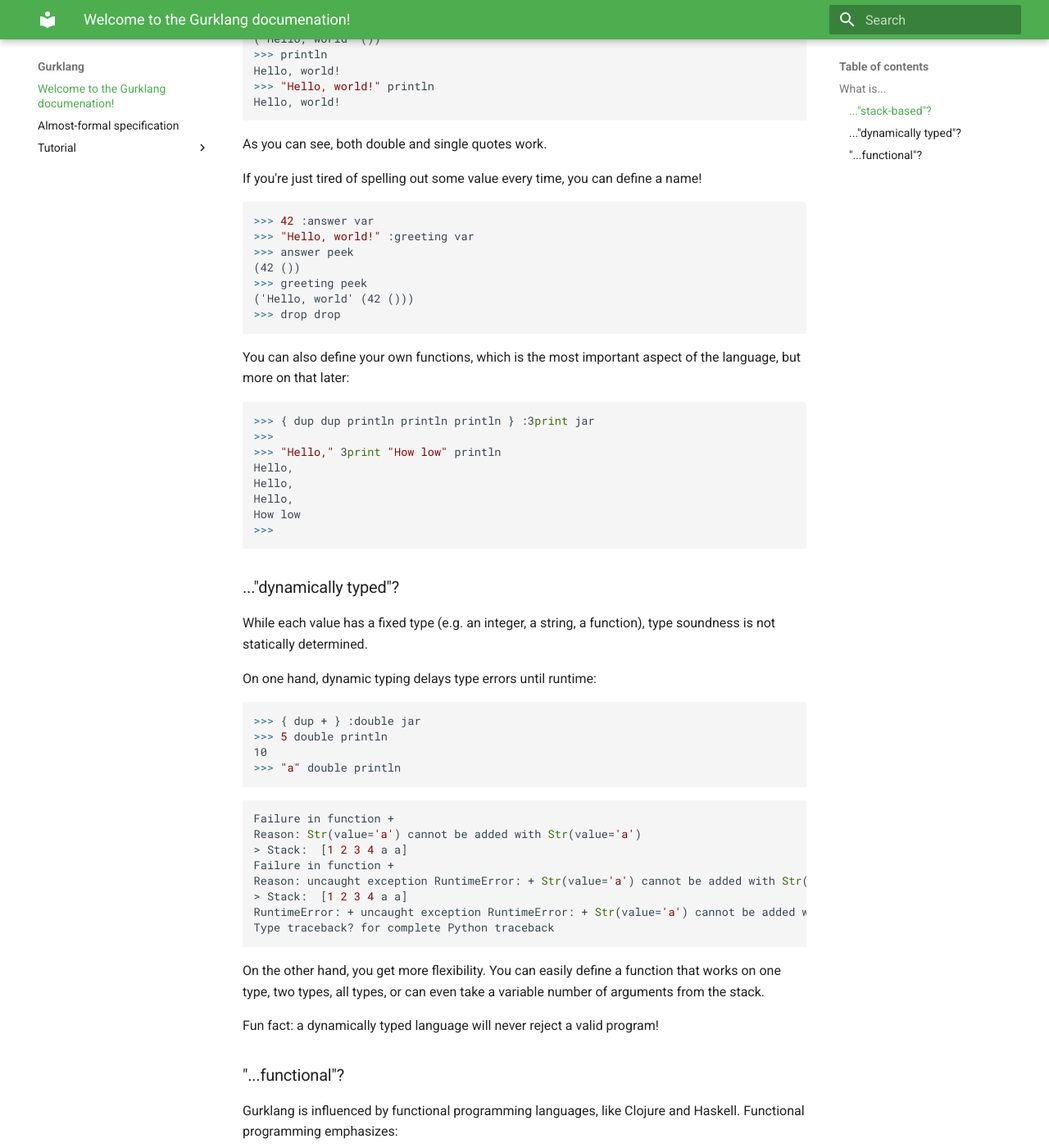
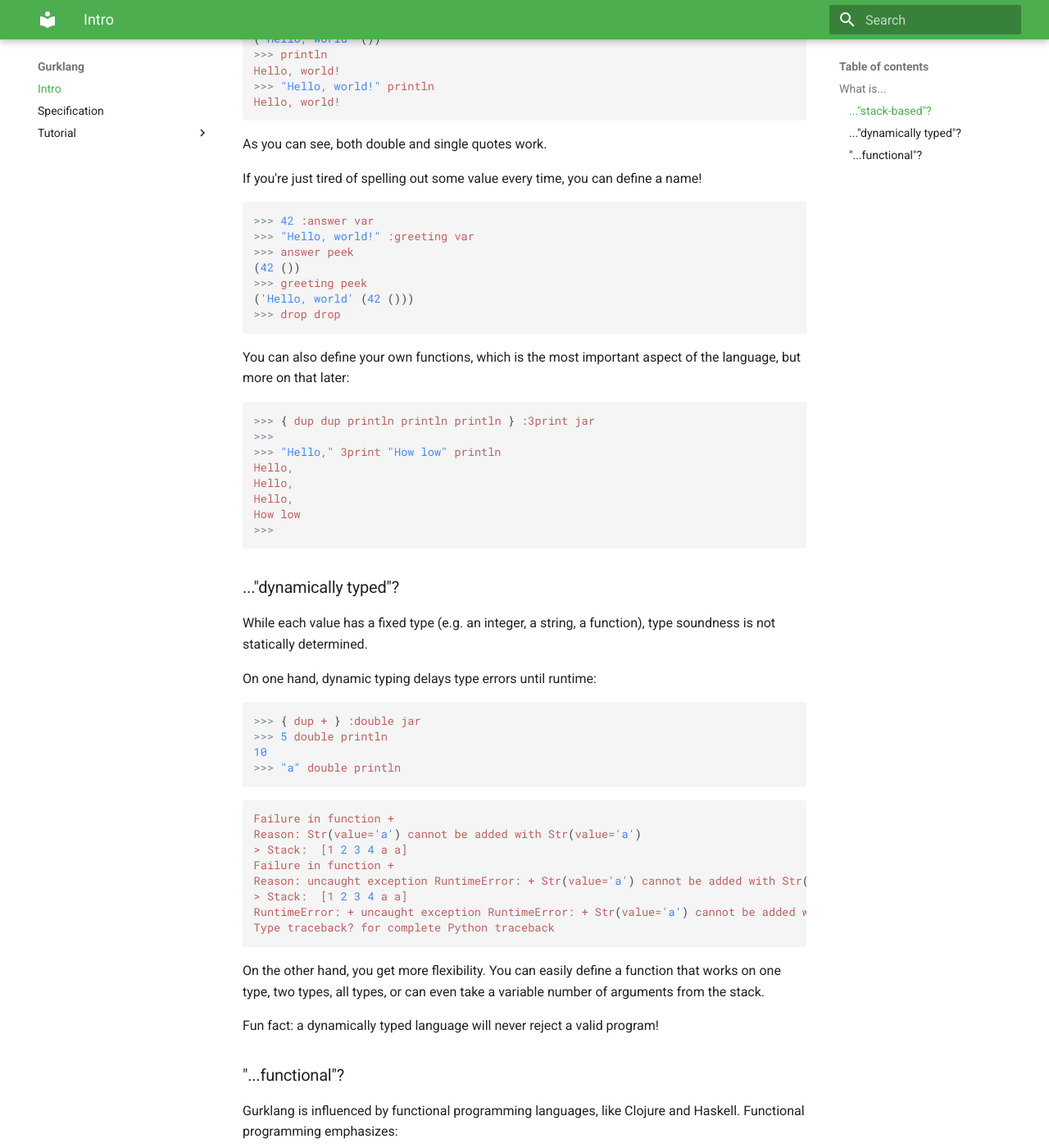
Before and after one commit to gurkult/py-gurklang, an MkDocs documentation site: the page built from docs/index.md, in a window 1280 px wide and 1400 px high, scrolled down 1893 px. Shown: the whole window at 82% size. Built offline with MkDocs 1.6.1 and Material for MkDocs 9.7.7, drawn with Linux system fonts in a browser that asks for light colours; nearby versions of some CDN libraries; some of the changed text lies outside the part shown.

Commit message:
Fix highlighting and set up a navigation structure

````diff
--- a/docs/index.md
+++ b/docs/index.md
@@ -14,7 +14,7 @@
 
 In Gurklang, all operations manipulate a _stack_ in some way:
 
-```elixir
+```gurk
 >>>
 >>> peek
 ()
@@ -38,7 +38,7 @@
 - Running `peek` simply prints the value of the stack
 
 Creating numbers isn't very exciting. Let's destroy them!
-```elixir
+```gurk
 >>> peek
 (4 (3 (2 (1 ()))))
 >>> drop
@@ -52,7 +52,7 @@
 
 
 `dup`, on the other hand, duplicates the top value on the stack:
-```elixir
+```gurk
 >>> peek
 (1 ())
 >>> dup peek
@@ -62,7 +62,7 @@
 ```
 
 You can also do maths!
-```elixir
+```gurk
 >>> peek
 (1 (1 (1 ())))
 >>> + peek
@@ -78,7 +78,7 @@
 operation on them, and put the result back on the stack.
 
 Like in most programming languages, there are strings:
-```elixir
+```gurk
 >>> 'Hello, world!'
 >>> peek
 ('Hello, world' ())
@@ -91,7 +91,7 @@
 
 If you're just tired of spelling out some value every time, you can define a
 name!
-```elixir
+```gurk
 >>> 42 :answer var
 >>> "Hello, world!" :greeting var
 >>> answer peek
@@ -103,7 +103,7 @@
 
 You can also define your own functions, which is the most important aspect of
 the language, but more on that later:
-```elixir
+```gurk
 >>> { dup dup println println println } :3print jar
 >>>
 >>> "Hello," 3print "How low" println
@@ -120,13 +120,13 @@
 type soundness is not statically determined.
 
 On one hand, dynamic typing delays type errors until runtime:
-```elixir
+```gurk
 >>> { dup + } :double jar
 >>> 5 double println
 10
 >>> "a" double println
 ```
-```diff
+```
 Failure in function +
 Reason: Str(value='a') cannot be added with Str(value='a')
 > Stack:  [1 2 3 4 a a]
@@ -150,7 +150,7 @@
 Functional programming emphasizes:
 
 - Higher-order functions &mdash; functions that operate on functions
-    ```elixir
+    ```gurk
     >>> 5 peek
     (5 ())
     >>> { 2 + }
@@ -159,7 +159,7 @@
     >>> peek
     (7 ())
     ```
-    ```elixir
+    ```gurk
     >>> { :f var  f ! f ! } :do-twice jar
     >>> 5
     >>> peek
@@ -170,7 +170,7 @@
     ```
 
 - Immutability: a definition is not a _variable_ &mdash; you can't reassign it.
-    ```elixir
+    ```gurk
     >>> 3 :pi var
     >>> 3 :e  var
     >>> 2 :e  var
@@ -185,7 +185,7 @@
     There is a mechanism for managing mutable variables, but you'll rarely need it.
 
 - Expressive language and rich standard library
-    ```elixir
+    ```gurk
     >>> :coro :all import
     >>> {
     ...   swap dup
@@ -208,7 +208,7 @@
     ```
 
 - Strong typing: don't hide errors, bring them out!
-    ```elixir
+    ```gurk
     >>> 1 2 =
     >>> println
     :false
@@ -229,7 +229,7 @@
     ```
 
 - Great recursion support
-    ```elixir
+    ```gurk
     >>> { dup 2 <
     ...   { drop 1 }
     ...   { dup 1 - n! * } parent-scope
--- a/docs/javascripts/config.js
+++ b/docs/javascripts/config.js
@@ -2,7 +2,7 @@
 const plugin = hljs => {
     const number = {
         className: 'number',
-        begin: /[+-]?\d+/,
+        begin: /[+-]?\d+(?=[(){}"'#]| |\n|$)/,
     };
 
     const doubleQuotedString = {
@@ -28,18 +28,19 @@
     };
 
     const replPrompt = {
-        className: 'built_in',
+        className: 'meta',
         begin: ">>>",
+        relevance: 10,
     };
 
     const vecLiteral = {
-        punctuation,
+        className: 'punctuation',
         begin: /\(/,
         end: /\)/,
     };
 
     const codeLiteral = {
-        punctuation,
+        className: 'punctuation',
         begin: /\{/,
         end: /\}/,
     };
--- a/mkdocs.yml
+++ b/mkdocs.yml
@@ -1,4 +1,12 @@
 site_name: Gurklang
+
+nav:
+  - Intro: 'index.md'
+  - Specification: 'specification.md'
+  - Tutorial:
+    - Basics: 'tutorial/00_basics.md'
+    - 'Mutable variables': 'tutorial/05_boxes.md'
+
 theme:
   name: material
   palette:
@@ -8,11 +16,13 @@
   - search
 
 markdown_extensions:
-  - pymdownx.highlight
+  - pymdownx.highlight:
+      use_pygments: false
   - pymdownx.superfences
+  - admonition
 
 extra_javascript:
   - https://cdnjs.cloudflare.com/ajax/libs/highlight.js/10.1.1/highlight.min.js
   - javascripts/config.js
 extra_css:
-  - https://cdnjs.cloudflare.com/ajax/libs/highlight.js/10.1.1/styles/default.min.css
+  - https://cdnjs.cloudflare.com/ajax/libs/highlight.js/10.5.0/styles/lightfair.min.css
````
Also changed, not shown: docs/tutorial/05_boxes.md (added, +27 -0 lines).
